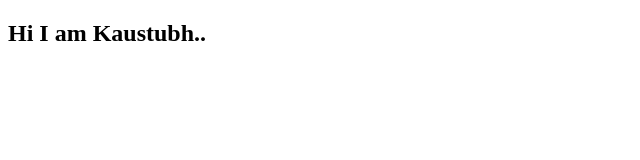
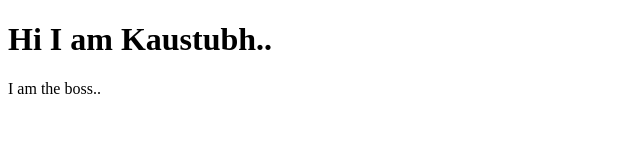
Before and after one commit to kaustubh82/Gitclone_k, a plain HTML site: page index.html in a window 1280 px wide. Shown: the whole page, without its empty margins (0-640 px from the left). Drawn offline with Linux system fonts and the light colour scheme.

Commit message:
new feature

```diff
--- a/index.html
+++ b/index.html
@@ -6,6 +6,7 @@
     <title>Document</title>
 </head>
 <body>
-    <h2>Hi I am Kaustubh..</h2>
+    <h1>Hi I am Kaustubh..</h1>
+    <p>I am the boss..</p>
 </body>
 </html>
```
